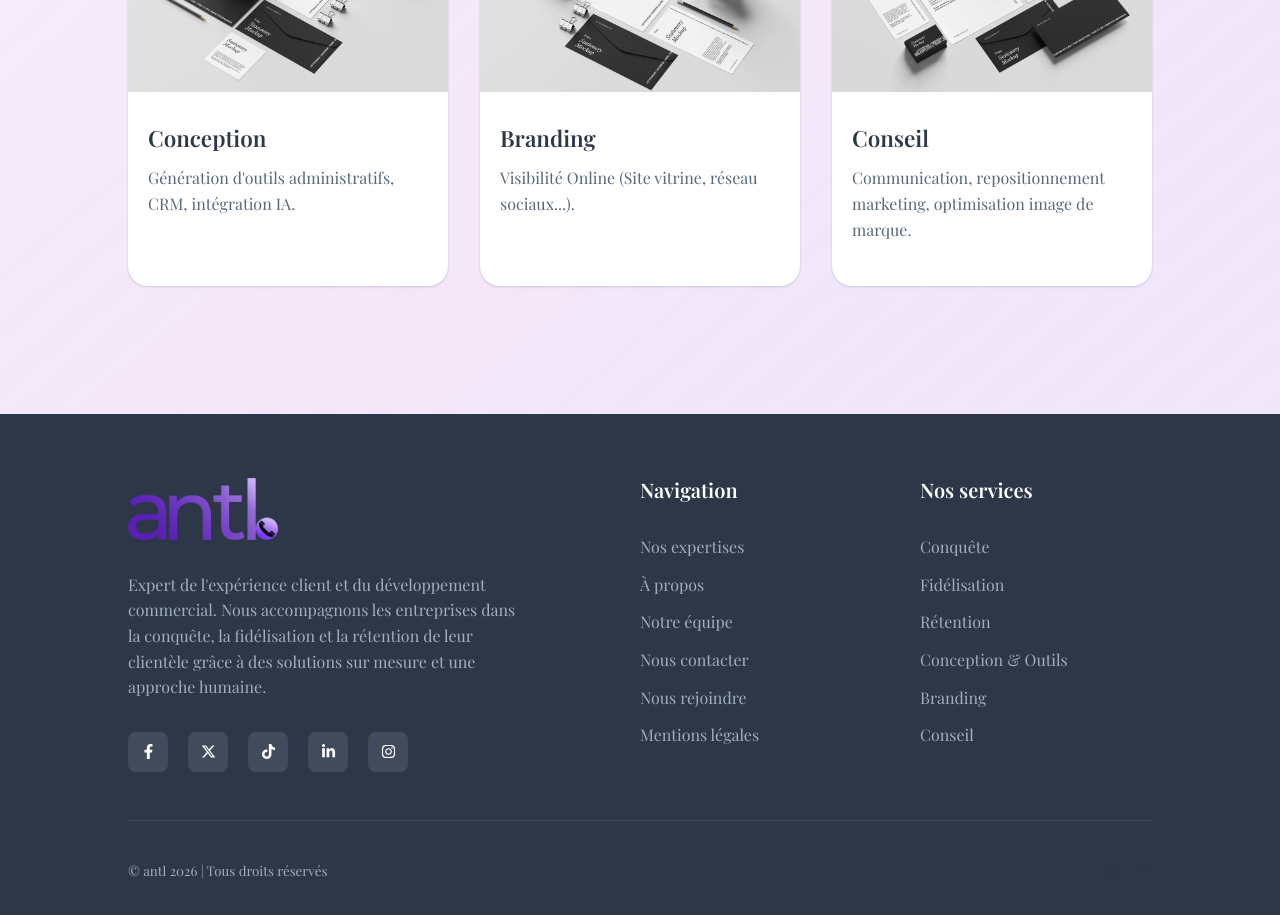
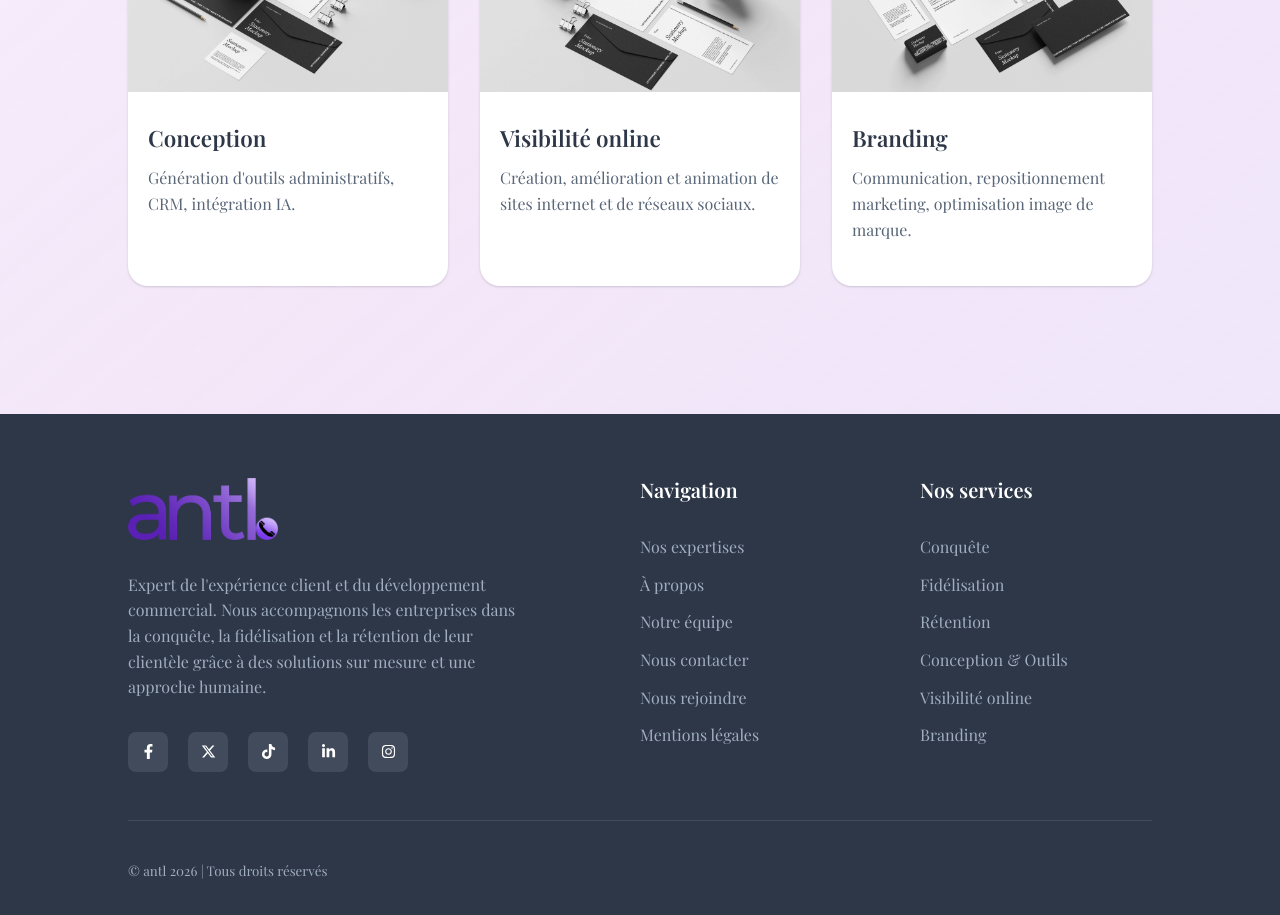
Before and after one commit to ANTL-software/external_website, a React (Vite) app: page / in a window 1280 px wide. Shown: the part 1520-2435 px from the top of the page. Built offline with nearby package versions, Linux system fonts and the light colour scheme; no server answers; a web font is replaced by a local one.

Commit message:
style: update footer and expertise sections for improved terminology and localization

```diff
--- a/src/components/footer/Footer.tsx
+++ b/src/components/footer/Footer.tsx
@@ -63,8 +63,8 @@ export default function Footer(): ReactElement {
                 <li><Link to="/#fidelisation">{t("footer.loyalty")}</Link></li>
                 <li><Link to="/#retention">{t("footer.retention")}</Link></li>
                 <li><Link to="/#conception">{t("footer.conception")}</Link></li>
-                <li><Link to="/#branding">{t("footer.branding")}</Link></li>
-                <li><Link to="/#conseil">{t("footer.consulting")}</Link></li>
+                <li><Link to="/#branding">{t("footer.onlineVisibility")}</Link></li>
+                <li><Link to="/#conseil">{t("footer.branding")}</Link></li>
               </ul>
             </nav>
           </section>
--- a/src/components/ourExpertise/OurExpertise.tsx
+++ b/src/components/ourExpertise/OurExpertise.tsx
@@ -45,16 +45,16 @@ export default function OurExpertise(): ReactElement {
     },
     {
       image: mockup5,
-      imageAlt: t("ourExpertise.branding.title"),
-      subtitle: t("ourExpertise.branding.title"),
-      description: t("ourExpertise.branding.description"),
+      imageAlt: t("ourExpertise.onlineVisibility.title"),
+      subtitle: t("ourExpertise.onlineVisibility.title"),
+      description: t("ourExpertise.onlineVisibility.description"),
       cardId: "branding",
     },
     {
       image: mockup1,
-      imageAlt: t("ourExpertise.consulting.title"),
-      subtitle: t("ourExpertise.consulting.title"),
-      description: t("ourExpertise.consulting.description"),
+      imageAlt: t("ourExpertise.branding.title"),
+      subtitle: t("ourExpertise.branding.title"),
+      description: t("ourExpertise.branding.description"),
       cardId: "conseil",
     },
   ];
--- a/src/i18n/locales/en.json
+++ b/src/i18n/locales/en.json
@@ -20,8 +20,8 @@
     "loyalty": "Loyalty",
     "retention": "Retention",
     "conception": "Design & Tools",
+    "onlineVisibility": "Online visibility",
     "branding": "Branding",
-    "consulting": "Consulting",
     "copyright": "© antl 2026 | All rights reserved"
   },
   "hero": {
@@ -55,12 +55,12 @@
       "title": "Design",
       "description": "Generation of administrative tools, CRM, AI integration."
     },
+    "onlineVisibility": {
+      "title": "Online visibility",
+      "description": "Creation, improvement and animation of websites and social networks."
+    },
     "branding": {
       "title": "Branding",
-      "description": "Online visibility (Showcase website, social networks...)."
-    },
-    "consulting": {
-      "title": "Consulting",
       "description": "Communication, marketing repositioning, brand image optimization."
     }
   },
--- a/src/i18n/locales/fr.json
+++ b/src/i18n/locales/fr.json
@@ -20,8 +20,8 @@
     "loyalty": "Fidélisation",
     "retention": "Rétention",
     "conception": "Conception & Outils",
+    "onlineVisibility": "Visibilité online",
     "branding": "Branding",
-    "consulting": "Conseil",
     "copyright": "© antl 2026 | Tous droits réservés"
   },
   "hero": {
@@ -55,12 +55,12 @@
       "title": "Conception",
       "description": "Génération d'outils administratifs, CRM, intégration IA."
     },
+    "onlineVisibility": {
+      "title": "Visibilité online",
+      "description": "Création, amélioration et animation de sites internet et de réseaux sociaux."
+    },
     "branding": {
       "title": "Branding",
-      "description": "Visibilité Online (Site vitrine, réseau sociaux...)."
-    },
-    "consulting": {
-      "title": "Conseil",
       "description": "Communication, repositionnement marketing, optimisation image de marque."
     }
   },
```
